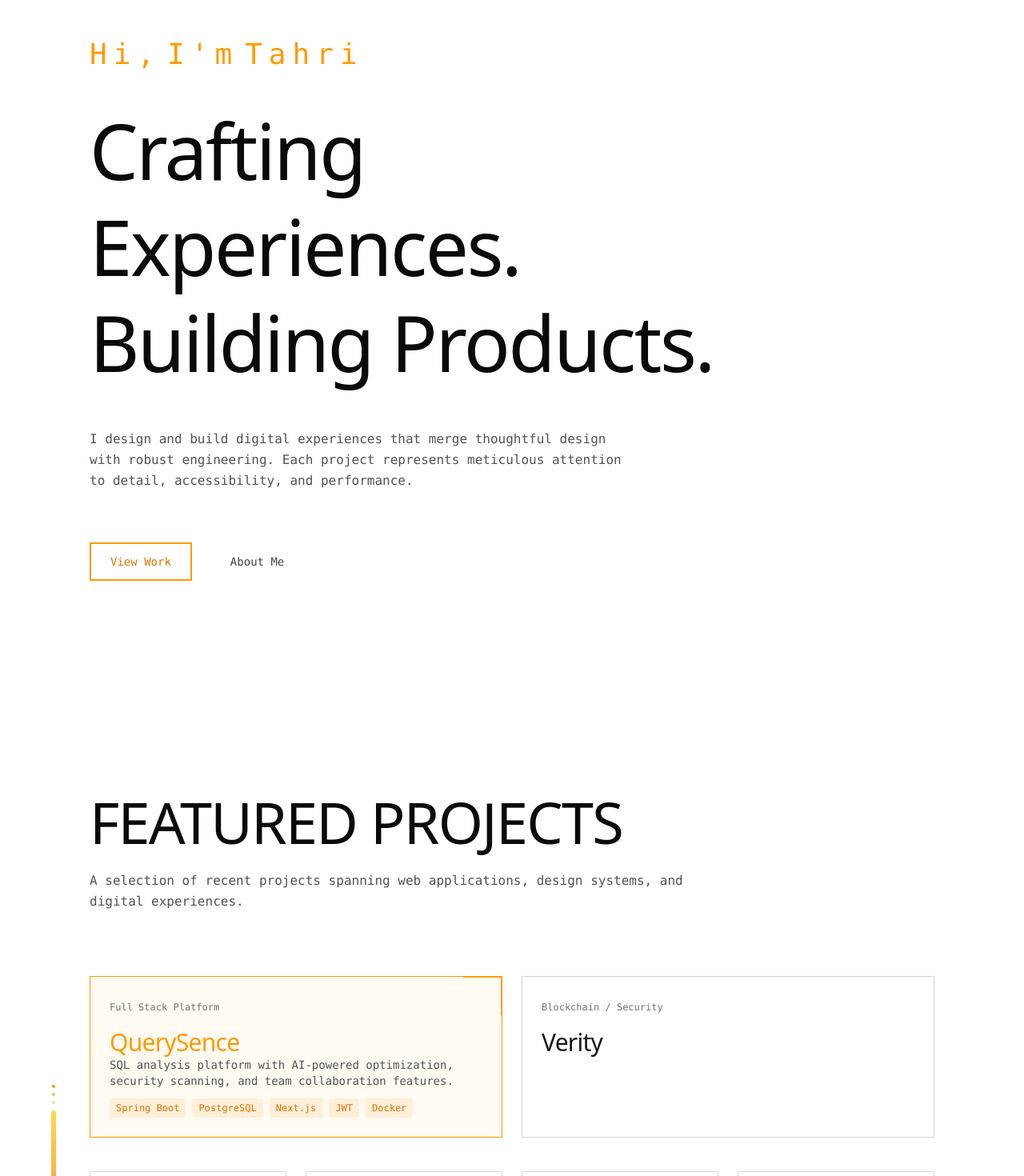
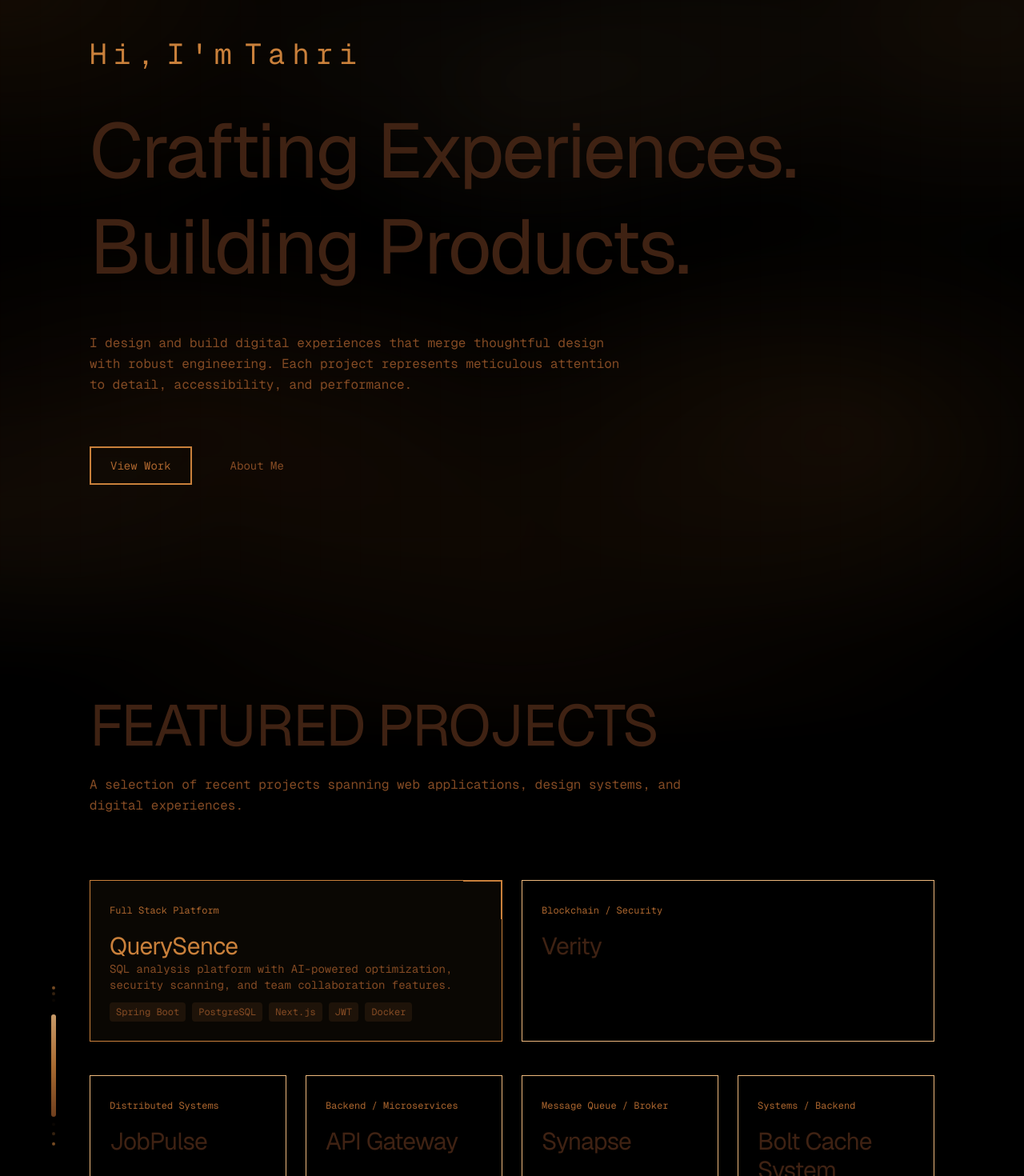
Before and after one commit to tahri-md/tahri-md.github.io, a Next.js app: page / in a window 1280 px wide. Shown: the part 80-1550 px from the top of the page at 80% size. Built offline with nearby package versions, Linux system fonts and the light colour scheme.

Commit message:
feat(theme): apply caramel visual system and animated ambient background

```diff
--- a/app/globals.css
+++ b/app/globals.css
@@ -1,8 +1,9 @@
 @import "tailwindcss";
+@config "../tailwind.config.ts";
 
 :root {
-  --background: #ffffff;
-  --foreground: #171717;
+  --background: #fff7ed;
+  --foreground: #3f2213;
   --font-geist-sans: system-ui, -apple-system, sans-serif;
   --font-geist-mono: 'Courier New', monospace;
   --font-bebas: 'Bebas Neue', sans-serif;
@@ -10,8 +11,8 @@
 
 @media (prefers-color-scheme: dark) {
   :root {
-    --background: #0a0a0a;
-    --foreground: #ededed;
+    --background: #251208;
+    --foreground: #fde7ce;
   }
 }
 
@@ -20,19 +21,101 @@ html {
 }
 
 body {
-  @apply min-h-full overflow-x-hidden bg-white dark:bg-neutral-950 text-neutral-950 dark:text-neutral-50;
+  @apply min-h-full overflow-x-hidden bg-black dark:bg-black text-caramel-900 dark:text-caramel-100;
+  position: relative;
+  isolation: isolate;
+}
+
+.caramel-flow {
+  position: fixed;
+  inset: -20%;
+  z-index: 0;
+  pointer-events: none;
+  opacity: 0.4;
+  filter: blur(28px) saturate(120%);
+  background:
+    radial-gradient(45% 40% at 15% 20%, rgb(201 128 59 / 0.24), transparent 70%),
+    radial-gradient(42% 36% at 82% 24%, rgb(222 155 88 / 0.2), transparent 72%),
+    radial-gradient(50% 42% at 50% 82%, rgb(170 101 46 / 0.2), transparent 74%);
+  animation: caramel-drift 22s ease-in-out infinite alternate;
+}
+
+.caramel-flow::before,
+.caramel-flow::after {
+  content: "";
+  position: absolute;
+  inset: 0;
+  background-repeat: no-repeat;
+  mix-blend-mode: screen;
+}
+
+.caramel-flow::before {
+  background-image:
+    radial-gradient(38% 30% at 28% 68%, rgb(132 75 36 / 0.3), transparent 72%),
+    radial-gradient(34% 32% at 72% 66%, rgb(201 128 59 / 0.24), transparent 70%);
+  animation: caramel-swell 28s ease-in-out infinite;
+}
+
+.caramel-flow::after {
+  background-image:
+    radial-gradient(30% 28% at 52% 30%, rgb(238 184 125 / 0.2), transparent 68%),
+    radial-gradient(26% 24% at 12% 78%, rgb(222 155 88 / 0.18), transparent 70%);
+  animation: caramel-glide 18s ease-in-out infinite alternate;
+}
+
+@keyframes caramel-drift {
+  0% {
+    transform: translate3d(-2%, -1.5%, 0) scale(1);
+  }
+  50% {
+    transform: translate3d(1.2%, 1.6%, 0) scale(1.05);
+  }
+  100% {
+    transform: translate3d(2.2%, -1.2%, 0) scale(1.08);
+  }
+}
+
+@keyframes caramel-swell {
+  0%,
+  100% {
+    transform: scale(1) rotate(0deg);
+    opacity: 0.75;
+  }
+  50% {
+    transform: scale(1.1) rotate(5deg);
+    opacity: 1;
+  }
+}
+
+@keyframes caramel-glide {
+  0% {
+    transform: translate3d(-1.2%, 1.4%, 0);
+    opacity: 0.7;
+  }
+  100% {
+    transform: translate3d(1.8%, -1.6%, 0);
+    opacity: 1;
+  }
+}
+
+@media (prefers-reduced-motion: reduce) {
+  .caramel-flow,
+  .caramel-flow::before,
+  .caramel-flow::after {
+    animation: none;
+  }
 }
 
 .grid-bg {
   @apply pointer-events-none fixed inset-0 -z-10 opacity-8;
-  background-image: linear-gradient(to right, #0001 1px, transparent 1px),
-    linear-gradient(to bottom, #0001 1px, transparent 1px);
+  background-image: linear-gradient(to right, #aa652e1a 1px, transparent 1px),
+    linear-gradient(to bottom, #aa652e1a 1px, transparent 1px);
   background-size: 50px 50px;
 }
 
 @media (prefers-color-scheme: dark) {
   .grid-bg {
-    background-image: linear-gradient(to right, #fff1 1px, transparent 1px),
-      linear-gradient(to bottom, #fff1 1px, transparent 1px);
+    background-image: linear-gradient(to right, #fde7ce1f 1px, transparent 1px),
+      linear-gradient(to bottom, #fde7ce1f 1px, transparent 1px);
   }
 }
--- a/app/layout.tsx
+++ b/app/layout.tsx
@@ -28,8 +28,11 @@ export default function RootLayout({
       className={`${geistSans.variable} ${geistMono.variable} h-full antialiased scroll-smooth`}
       suppressHydrationWarning
     >
-      <body className="min-h-full flex flex-col bg-white dark:bg-neutral-950 text-neutral-950 dark:text-neutral-50">
-        {children}
+      <body className="min-h-full flex flex-col bg-black dark:bg-black text-caramel-900 dark:text-caramel-100">
+        <div className="caramel-flow" aria-hidden="true" />
+        <div className="relative z-10">
+          {children}
+        </div>
       </body>
     </html>
   );
--- a/components/HeroSection.tsx
+++ b/components/HeroSection.tsx
@@ -14,15 +14,15 @@ export default function HeroSection() {
     <section id="hero" className="relative w-full min-h-screen flex flex-col justify-center px-4 sm:px-6 md:px-12 lg:px-20 xl:px-28 py-20 sm:py-24 md:py-32 overflow-hidden">
       <div className="grid-bg fixed inset-0 -z-10" aria-hidden="true" />
       <div className="max-w-7xl mx-auto w-full flex flex-col gap-8 sm:gap-10 md:gap-12 relative z-10">
-        <div className="text-amber-500 h-6 sm:h-7 md:h-8">
+        <div className="text-caramel-500 h-6 sm:h-7 md:h-8">
           <SplitFlapText text={GREETING} />
         </div>
         <div className="max-w-4xl">
-          <h1 className="text-4xl sm:text-5xl md:text-7xl lg:text-8xl font-[var(--font-bebas)] text-neutral-950 dark:text-neutral-50 tracking-tight leading-tight">
+          <h1 className="text-4xl sm:text-5xl md:text-7xl lg:text-8xl font-(--font-bebas) text-caramel-900 dark:text-caramel-100 tracking-tight leading-tight">
             {HEADLINE}
           </h1>
         </div>
-        <p className="font-mono text-xs sm:text-sm md:text-base text-neutral-600 dark:text-neutral-400 max-w-2xl leading-relaxed">
+        <p className="font-mono text-xs sm:text-sm md:text-base text-caramel-700 dark:text-caramel-300 max-w-2xl leading-relaxed">
           {DESCRIPTION}
         </p>
         <div className="flex flex-col sm:flex-row items-start sm:items-center gap-4 sm:gap-6 mt-4">
@@ -32,8 +32,8 @@ export default function HeroSection() {
               href={button.href}
               className={`font-mono text-xs sm:text-sm px-4 sm:px-6 py-2 sm:py-3 transition-all duration-300 w-full sm:w-auto text-center sm:text-left ${
                 button.variant === "primary"
-                  ? "border-2 border-amber-500 text-amber-600 dark:text-amber-400 hover:bg-amber-500/10 dark:hover:bg-amber-500/20"
-                  : "text-neutral-700 dark:text-neutral-300 hover:text-amber-600 dark:hover:text-amber-400"
+                  ? "border-2 border-caramel-500 text-caramel-600 dark:text-caramel-300 hover:bg-caramel-500/10 dark:hover:bg-caramel-500/20"
+                  : "text-caramel-700 dark:text-caramel-300 hover:text-caramel-600 dark:hover:text-caramel-200"
               }`}
             >
               {button.label}
--- a/components/SkillsSection.tsx
+++ b/components/SkillsSection.tsx
@@ -35,19 +35,19 @@ export default function SkillsSection({
   return (
     <div className="relative inline-block">
       <div className="absolute -top-8 left-1/2 -translate-x-1/2 flex flex-col items-center gap-1.5 pointer-events-none">
-        <div className="w-1 h-1 bg-amber-500 dark:bg-amber-400 rounded-full animate-float-dots"></div>
-        <div className="w-1 h-1 bg-amber-500 dark:bg-amber-400 rounded-full animate-float-dots-delay-200 opacity-70"></div>
-        <div className="w-1 h-1 bg-amber-500 dark:bg-amber-400 rounded-full animate-float-dots-delay-400 opacity-40"></div>
+        <div className="w-1 h-1 bg-caramel-500 dark:bg-caramel-400 rounded-full animate-float-dots"></div>
+        <div className="w-1 h-1 bg-caramel-500 dark:bg-caramel-400 rounded-full animate-float-dots-delay-200 opacity-70"></div>
+        <div className="w-1 h-1 bg-caramel-500 dark:bg-caramel-400 rounded-full animate-float-dots-delay-400 opacity-40"></div>
       </div>
 
       <button
         onClick={() => setIsOpen(!isOpen)}
         className={cn(
           "w-1 md:w-1.5 h-24 md:h-32 rounded-full transition-all duration-500 cursor-pointer animate-pulse relative group",
-          "bg-gradient-to-b from-yellow-400 via-amber-500 to-amber-600 dark:from-amber-500 dark:via-amber-600 dark:to-yellow-700",
-          "hover:shadow-lg hover:shadow-amber-500/50 dark:hover:shadow-amber-600/50",
+          "bg-linear-to-b from-caramel-300 via-caramel-500 to-caramel-700 dark:from-caramel-400 dark:via-caramel-600 dark:to-caramel-800",
+          "hover:shadow-lg hover:shadow-caramel-500/50 dark:hover:shadow-caramel-700/50",
           "animate-pulse-glow",
-          isOpen && "h-40 md:h-56 shadow-xl shadow-amber-500/60 dark:shadow-amber-600/60"
+          isOpen && "h-40 md:h-56 shadow-xl shadow-caramel-500/60 dark:shadow-caramel-700/60"
         )}
         aria-label="Click to view skills"
         title="Click to view skills"
@@ -55,22 +55,22 @@ export default function SkillsSection({
         <div
           className={cn(
             "absolute left-1/2 -translate-x-1/2 transition-all duration-500 whitespace-nowrap pointer-events-none",
-            "font-mono text-xs font-bold text-amber-600 dark:text-amber-400",
+            "font-mono text-xs font-bold text-caramel-700 dark:text-caramel-300",
             isOpen ? "top-1/2 -translate-y-1/2 opacity-100" : "top-2 md:top-3 opacity-60 group-hover:opacity-100"
           )}
         >
           <span className={cn(isOpen ? "block" : "hidden")}>SKILLS</span>
         </div>
 
-        <div className="absolute left-1/2 -translate-x-1/2 -bottom-8 font-mono text-[10px] font-bold text-amber-600 dark:text-amber-400 opacity-0 group-hover:opacity-100 transition-opacity duration-300 whitespace-nowrap">
+        <div className="absolute left-1/2 -translate-x-1/2 -bottom-8 font-mono text-[10px] font-bold text-caramel-700 dark:text-caramel-300 opacity-0 group-hover:opacity-100 transition-opacity duration-300 whitespace-nowrap">
           CLICK ME
         </div>
       </button>
 
       <div className="absolute -bottom-8 left-1/2 -translate-x-1/2 flex flex-col items-center gap-1.5 pointer-events-none">
-        <div className="w-1 h-1 bg-amber-500 dark:bg-amber-400 rounded-full animate-float-dots-delay-400"></div>
-        <div className="w-1 h-1 bg-amber-500 dark:bg-amber-400 rounded-full animate-float-dots-delay-200 opacity-70"></div>
-        <div className="w-1 h-1 bg-amber-500 dark:bg-amber-400 rounded-full animate-float-dots opacity-40"></div>
+        <div className="w-1 h-1 bg-caramel-500 dark:bg-caramel-400 rounded-full animate-float-dots-delay-400"></div>
+        <div className="w-1 h-1 bg-caramel-500 dark:bg-caramel-400 rounded-full animate-float-dots-delay-200 opacity-70"></div>
+        <div className="w-1 h-1 bg-caramel-500 dark:bg-caramel-400 rounded-full animate-float-dots opacity-40"></div>
       </div>
 
       {isOpen && (
@@ -81,7 +81,7 @@ export default function SkillsSection({
             {selectedSkills.size > 0 && (
               <button
                 onClick={onClear}
-                className="px-3 py-1.5 text-xs font-mono bg-neutral-950 dark:bg-neutral-50 text-neutral-50 dark:text-neutral-950 border border-neutral-950 dark:border-neutral-50 rounded-md whitespace-nowrap hover:bg-neutral-900 dark:hover:bg-neutral-100 transition-all duration-300"
+                className="px-3 py-1.5 text-xs font-mono bg-caramel-900 dark:bg-caramel-100 text-caramel-100 dark:text-caramel-900 border border-caramel-900 dark:border-caramel-100 rounded-md whitespace-nowrap hover:bg-caramel-800 dark:hover:bg-caramel-200 transition-all duration-300"
               >
                 Clear
               </button>
@@ -95,8 +95,8 @@ export default function SkillsSection({
                   className={cn(
                     "px-3 py-1.5 text-xs font-mono rounded-md whitespace-nowrap transition-all duration-300 border",
                     isSelected
-                      ? "bg-amber-500 dark:bg-amber-500 text-white border-amber-500"
-                      : "bg-amber-100/80 dark:bg-amber-900/40 text-amber-700 dark:text-amber-300 border-amber-300/60 dark:border-amber-600/40 hover:bg-amber-200/80 dark:hover:bg-amber-900/60"
+                      ? "bg-caramel-500 dark:bg-caramel-500 text-caramel-50 border-caramel-500"
+                      : "bg-caramel-100/80 dark:bg-caramel-900/40 text-caramel-700 dark:text-caramel-300 border-caramel-300/60 dark:border-caramel-600/40 hover:bg-caramel-200/80 dark:hover:bg-caramel-900/60"
                   )}
                 >
                   {skill}
@@ -110,7 +110,7 @@ export default function SkillsSection({
       <div
         className={cn(
           "absolute inset-0 rounded-full blur-lg opacity-0 transition-opacity duration-500 pointer-events-none",
-          "bg-gradient-to-b from-yellow-400 via-amber-500 to-amber-600 dark:from-amber-500 dark:via-amber-600 dark:to-yellow-700",
+          "bg-linear-to-b from-caramel-300 via-caramel-500 to-caramel-700 dark:from-caramel-400 dark:via-caramel-600 dark:to-caramel-800",
           isOpen && "opacity-30"
         )}
       />
--- a/components/WorkSection.tsx
+++ b/components/WorkSection.tsx
@@ -89,10 +89,10 @@ const PROJECTS: Project[] = [
 function SectionHeader() {
   return (
     <div className="flex flex-col gap-3 sm:gap-4">
-      <h2 className="text-3xl sm:text-5xl md:text-6xl lg:text-7xl font-[var(--font-bebas)] text-neutral-950 dark:text-neutral-50 tracking-tight leading-tight">
+      <h2 className="text-3xl sm:text-5xl md:text-6xl lg:text-7xl font-(--font-bebas) text-caramel-900 dark:text-caramel-100 tracking-tight leading-tight">
         {SECTION_TITLE}
       </h2>
-      <p className="font-mono text-xs sm:text-sm md:text-base text-neutral-600 dark:text-neutral-400 max-w-3xl leading-relaxed">
+      <p className="font-mono text-xs sm:text-sm md:text-base text-caramel-700 dark:text-caramel-300 max-w-3xl leading-relaxed">
         {SECTION_SUBTITLE}
       </p>
     </div>
@@ -117,8 +117,8 @@ function WorkCard({ project, alwaysActive = false }: WorkCardProps) {
         "group relative flex flex-col justify-between p-4 md:p-5 lg:p-6 border transition-all duration-500 overflow-hidden cursor-pointer",
         project.span,
         isActive
-          ? "border-amber-500 dark:border-amber-500"
-          : "border-neutral-300 dark:border-neutral-700"
+          ? "border-caramel-500 dark:border-caramel-500"
+          : "border-caramel-300 dark:border-caramel-700"
       )}
       onMouseEnter={() => setIsHovered(true)}
       onMouseLeave={() => setIsHovered(false)}
@@ -126,20 +126,20 @@ function WorkCard({ project, alwaysActive = false }: WorkCardProps) {
       <div
         className={cn(
           "absolute inset-0 transition-opacity duration-500",
-          "bg-amber-500/5 dark:bg-amber-500/10",
+          "bg-caramel-500/5 dark:bg-caramel-500/10",
           isActive ? "opacity-100" : "opacity-0"
         )}
       />
 
       <div className="relative z-10">
-        <span className="font-mono text-xs text-neutral-500 dark:text-neutral-500">
+        <span className="font-mono text-xs text-caramel-600 dark:text-caramel-400">
           {project.type}
         </span>
 
         <h3
           className={cn(
-            "text-xl md:text-2xl lg:text-3xl font-[var(--font-bebas)] transition-colors duration-300 mt-4 tracking-tight line-clamp-2",
-            isActive ? "text-amber-500" : "text-neutral-900 dark:text-neutral-100"
+            "text-xl md:text-2xl lg:text-3xl font-(--font-bebas) transition-colors duration-300 mt-4 tracking-tight line-clamp-2",
+            isActive ? "text-caramel-500" : "text-caramel-900 dark:text-caramel-100"
           )}
         >
           {project.title}
@@ -149,7 +149,7 @@ function WorkCard({ project, alwaysActive = false }: WorkCardProps) {
       <div className="relative z-10 space-y-2 md:space-y-3">
         <p
           className={cn(
-            "text-xs md:text-sm font-mono text-neutral-600 dark:text-neutral-400 transition-all duration-500 line-clamp-2",
+            "text-xs md:text-sm font-mono text-caramel-700 dark:text-caramel-300 transition-all duration-500 line-clamp-2",
             isActive ? "opacity-100 translate-y-0" : "opacity-0 translate-y-2"
           )}
         >
@@ -165,7 +165,7 @@ function WorkCard({ project, alwaysActive = false }: WorkCardProps) {
           {project.tech.map((t) => (
             <span
               key={t}
-              className="text-[10px] md:text-xs px-2 py-0.5 md:py-1 bg-amber-500/10 dark:bg-amber-500/20 text-amber-600 dark:text-amber-400 rounded font-mono"
+              className="text-[10px] md:text-xs px-2 py-0.5 md:py-1 bg-caramel-500/10 dark:bg-caramel-500/20 text-caramel-700 dark:text-caramel-300 rounded font-mono"
             >
               {t}
             </span>
@@ -179,8 +179,8 @@ function WorkCard({ project, alwaysActive = false }: WorkCardProps) {
           isActive ? "opacity-100" : "opacity-0"
         )}
       >
-        <div className="absolute top-0 right-0 w-full h-[1px] bg-amber-500" />
-        <div className="absolute top-0 right-0 w-[1px] h-full bg-amber-500" />
+        <div className="absolute top-0 right-0 w-full h-px bg-caramel-500" />
+        <div className="absolute top-0 right-0 w-px h-full bg-caramel-500" />
       </div>
     </a>
   )
@@ -207,7 +207,7 @@ function ProjectGrid({ projects }: ProjectGridProps) {
         ))
       ) : (
         <div className="col-span-full flex items-center justify-center py-12">
-          <p className="font-mono text-sm text-neutral-500 dark:text-neutral-400">
+          <p className="font-mono text-sm text-caramel-600 dark:text-caramel-400">
             No projects found with selected skills.
           </p>
         </div>
--- a/tailwind.config.ts
+++ b/tailwind.config.ts
@@ -10,9 +10,22 @@ export default {
       colors: {
         background: 'var(--background)',
         foreground: 'var(--foreground)',
-        accent: '#f59e0b',
-        primary: '#1a1a1a',
-        secondary: '#2d2d2d',
+        accent: '#c9803b',
+        primary: '#3f2213',
+        secondary: '#61361c',
+        caramel: {
+          50: '#fff7ed',
+          100: '#fde7ce',
+          200: '#f6d2a8',
+          300: '#eeb87d',
+          400: '#de9b58',
+          500: '#c9803b',
+          600: '#aa652e',
+          700: '#844b24',
+          800: '#61361c',
+          900: '#3f2213',
+          950: '#251208',
+        },
       },
       fontFamily: {
         sans: 'var(--font-geist-sans)',
```
Also changed, not shown: components/Toast.tsx (+5 -21 lines), components/colophon-section.tsx (+13 -13 lines), components/highlight-text.tsx (+5 -6 lines), components/principles-section.tsx (+6 -6 lines).
